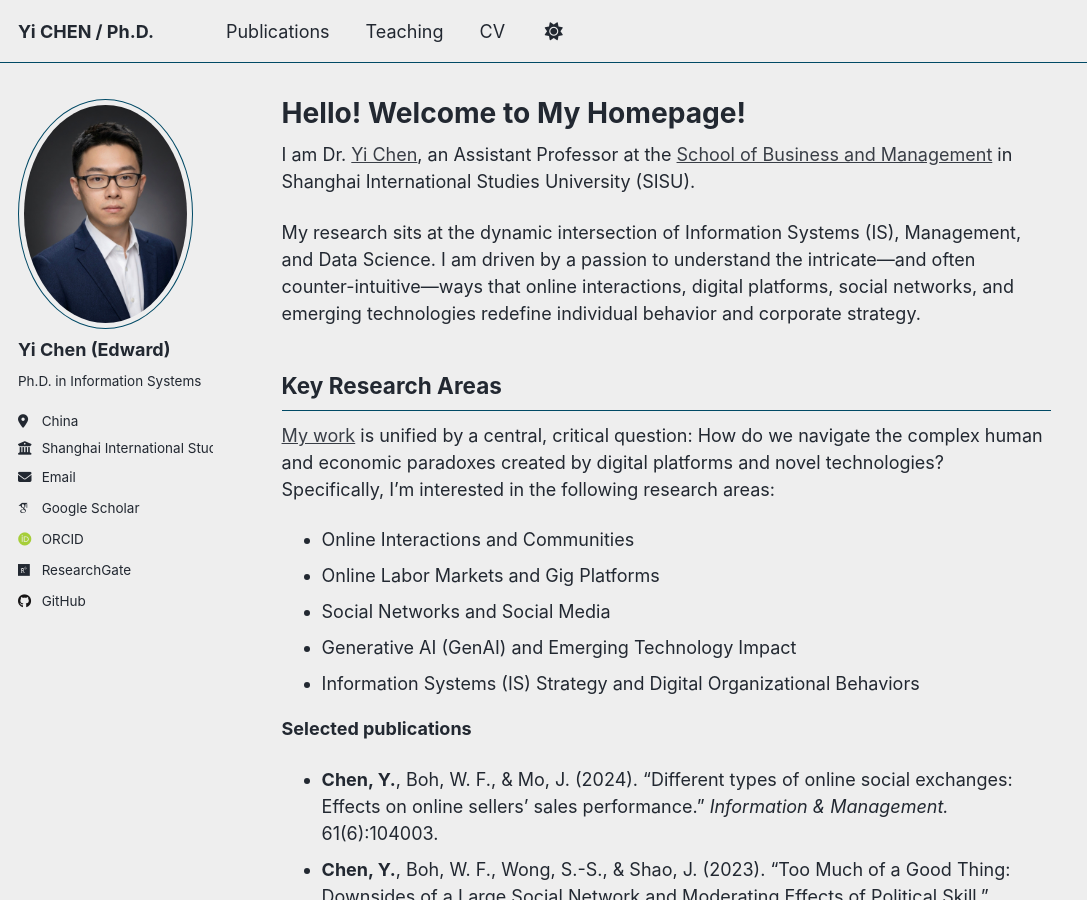
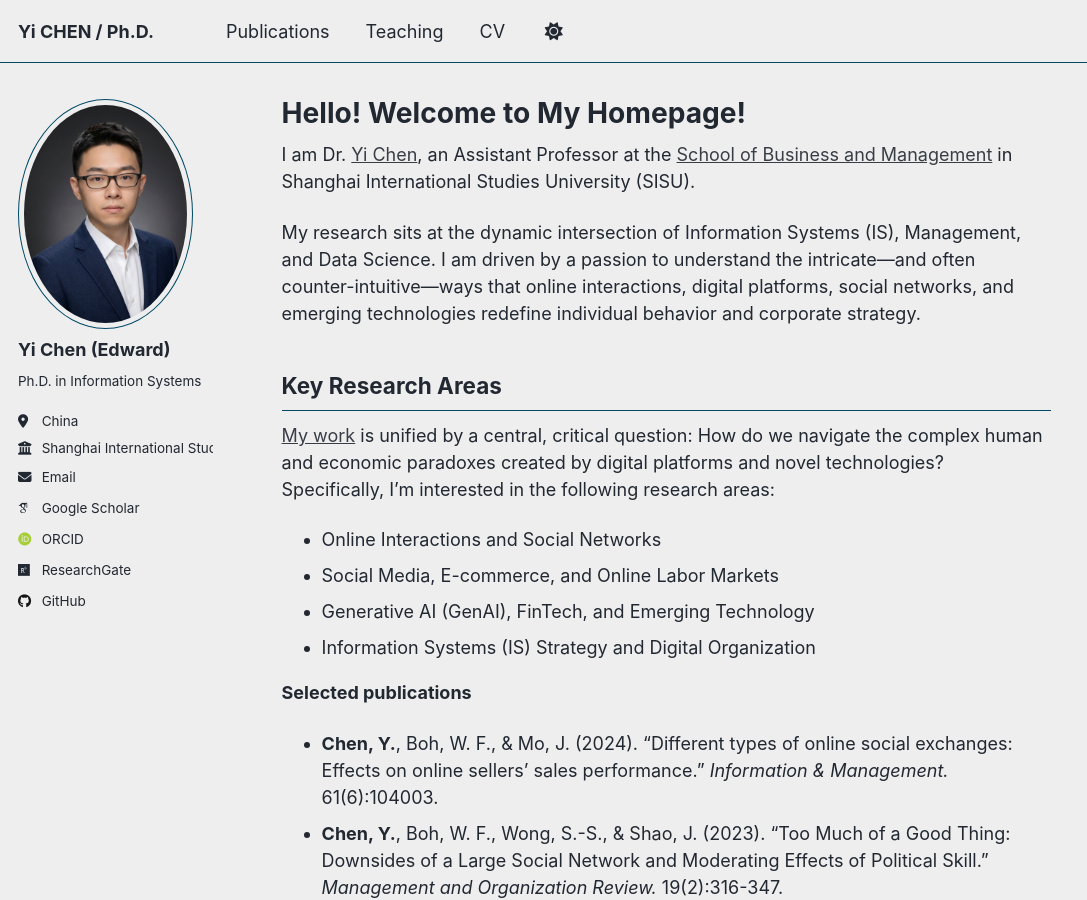
Before and after one commit to chenyi-edward/chenyi-edward.github.io, a Jekyll site: the page built from _pages/about.md, in a window 1280 px wide and 900 px high. Shown: the whole window, without its empty margins (0-1087 px from the left). Built offline with Jekyll 4.4.1, drawn with Linux system fonts in a browser that asks for light colours; some web fonts are replaced; a script that is not in the unit is left out.

Commit message:
Update about.md

```diff
--- a/_pages/about.md
+++ b/_pages/about.md
@@ -14,11 +14,10 @@ My research sits at the dynamic intersection of Information Systems (IS), Manage
 Key Research Areas
 ------
 [My work](https://scholar.google.com/citations?user=cBipuy0AAAAJ&hl=en) is unified by a central, critical question: How do we navigate the complex human and economic paradoxes created by digital platforms and novel technologies? Specifically, I'm interested in the following research areas:
-- Online Interactions and Communities
-- Online Labor Markets and Gig Platforms
-- Social Networks and Social Media
-- Generative AI (GenAI) and Emerging Technology Impact
-- Information Systems (IS) Strategy and Digital Organizational Behaviors
+- Online Interactions and Social Networks
+- Social Media, E-commerce, and Online Labor Markets
+- Generative AI (GenAI), FinTech, and Emerging Technology
+- Information Systems (IS) Strategy and Digital Organization
 
 **Selected publications**
 
```
